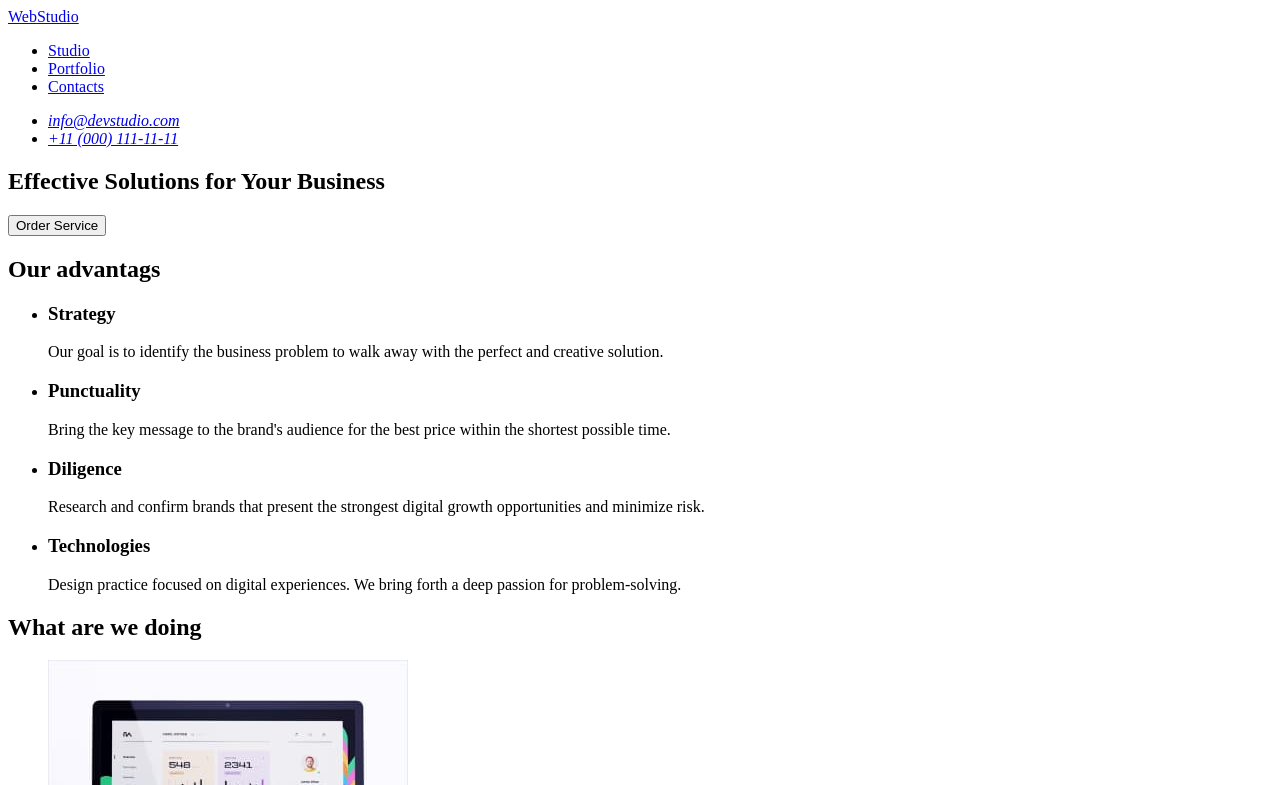
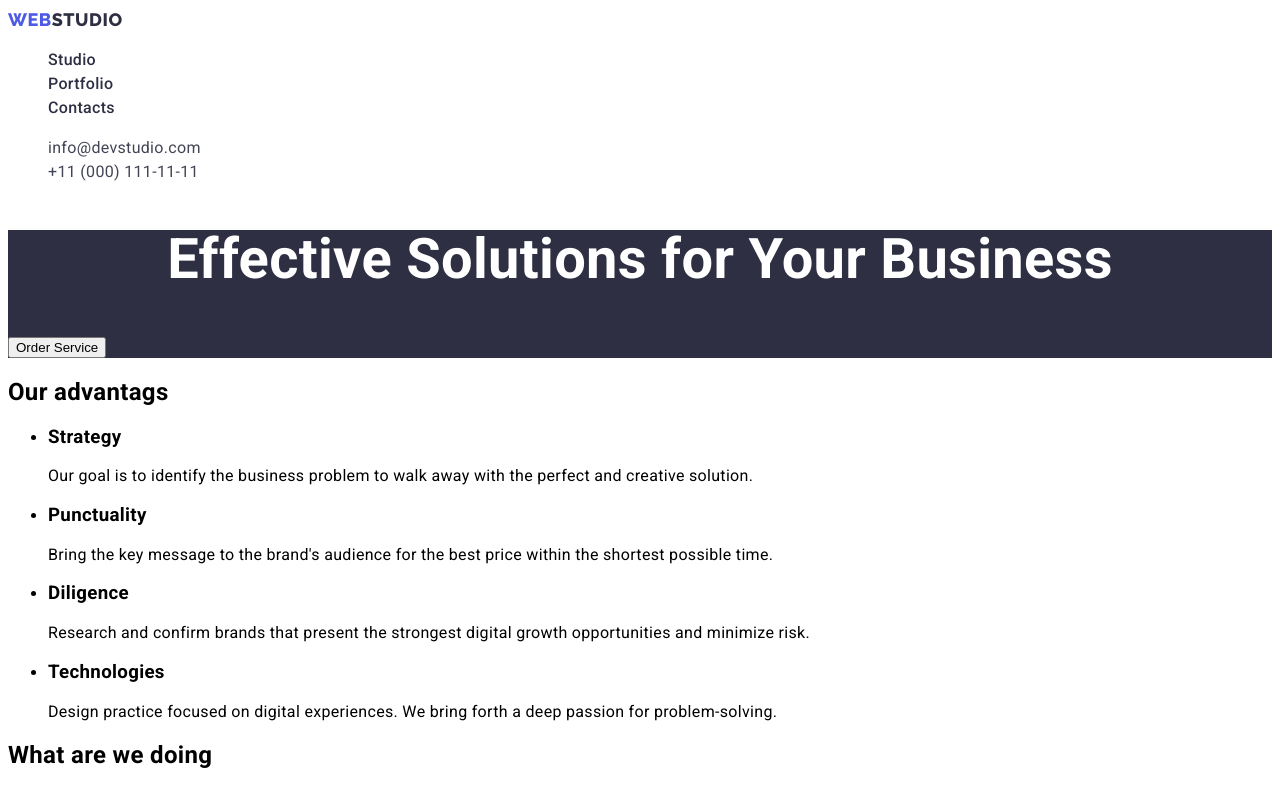
Before and after one commit to MShmatok/goit-markup-hw-02, a plain HTML site: page index.html in a window 1280 px wide. Shown: the top 785 px of the page. Drawn offline with Linux system fonts and the light colour scheme.

Commit message:
Лого залив

```diff
--- a/css/style.css
+++ b/css/style.css
@@ -0,0 +1,97 @@
+/* Colors txt */
+:root {
+  /* Colors txt */
+  --primary-txt-cl: #2e2f42;
+  --secondary-txt-cl: #434455;
+  --light-txt-cl: #ffffff;
+  --logo-darck-cl: #4d5ae5;
+  --logo-light-cl: #f4f4fd;
+  --pressed-txt-cl: #404bbf;
+
+  /* Colors bg */
+  --primary-bg-cl: #ffffff;
+  --secondary-bg-cl: #2e2f42;
+  --grey-light-cl: #f4f4fd;
+  --pressed-bg-cl: #404bbf;
+
+  /* Fonts */
+  --primary-font: Roboto;
+  --secondary-font: Raleway;
+}
+
+.body {
+  font-family: var(--primary-font);
+  letter-spacing: 0.02em;
+  font-size: 16px;
+}
+
+.link {
+  text-decoration: none;
+}
+.list {
+  list-style: none;
+}
+
+.header {
+}
+.header-nav {
+}
+.logo-link {
+  font-weight: 800;
+  font-size: 18px;
+  line-height: 1.33;
+  letter-spacing: 0.03em;
+  text-transform: uppercase;
+  color: var(--primary-txt-cl);
+  font-family: var(--secondary-font);
+}
+.logo-link.second {
+  color: var(--logo-light-cl);
+}
+.logo-color {
+  color: var(--logo-darck-cl);
+}
+.nav-list {
+}
+.nav-link {
+  font-weight: 500;
+  line-height: 1.5;
+  color: var(--primary-txt-cl);
+}
+.nav-link:hover,
+.nav-link:focus {
+  color: var(--pressed-txt-cl);
+}
+
+.contact {
+}
+.contact-link {
+  font-style: normal;
+  line-height: 1.5;
+  color: var(--secondary-txt-cl);
+}
+
+.contact-link:hover,
+.contact-link:focus {
+  color: var(--pressed-txt-cl);
+}
+.list {
+}
+.contact-item {
+}
+/* Styles for  HERO */
+
+.hero {
+  background-color: var(--secondary-bg-cl);
+}
+.hero-title {
+  font-weight: 700;
+  font-size: 56px;
+  line-height: 1.07;
+  text-align: center;
+  color: var(--light-txt-cl);
+}
+.hero-btn {
+}
+.btn {
+}
--- a/index.html
+++ b/index.html
@@ -6,32 +6,46 @@
     <meta name="viewport" content="width=device-width, initial-scale=1.0" />
     <meta name="description" content="Best Web Studio in Kyiv" />
     <title>Web Studio</title>
+    <link rel="preconnect" href="https://fonts.googleapis.com" />
+    <link rel="preconnect" href="https://fonts.gstatic.com" crossorigin />
+    <link
+      href="https://fonts.googleapis.com/css2?family=Raleway:wght@800&family=Roboto:wght@400;500;700&display=swap"
+      rel="stylesheet"
+    />
+
+    <link rel="stylesheet" href="./css/style.css" />
   </head>
 
-  <body>
-    <header>
-      <nav>
-        <a href="./index.html"><span>Web</span>Studio</a>
-        <ul>
+  <body class="body">
+    <header class="header">
+      <nav class="header-nav">
+        <a href="./index.html" class="logo-link link"
+          ><span class="logo-color">Web</span>Studio</a
+        >
+        <ul class="nav-list list">
           <li>
-            <a href="./studio.html">Studio</a>
+            <a href="./studio.html" class="nav-link link">Studio</a>
           </li>
           <li>
-            <a href="./portfolio.html">Portfolio</a>
+            <a href="./portfolio.html" class="nav-link link">Portfolio</a>
           </li>
           <li>
-            <a href="./contacts.html">Contacts</a>
+            <a href="./contacts.html" class="nav-link link">Contacts</a>
           </li>
         </ul>
       </nav>
 
-      <address>
-        <ul>
+      <address class="contact">
+        <ul class="contact-list list">
           <li>
-            <a href="mailto:info@devstudio.com">info@devstudio.com</a>
+            <a href="mailto:info@devstudio.com" class="contact-link link"
+              >info@devstudio.com</a
+            >
           </li>
           <li>
-            <a href="tel:+11(000)1111111">+11 (000) 111-11-11</a>
+            <a href="tel:+11(000)1111111" class="contact-link link"
+              >+11 (000) 111-11-11</a
+            >
           </li>
         </ul>
       </address>
@@ -39,9 +53,9 @@
 
     <main>
       <!-- Hero -->
-      <section>
-        <h1>Effective Solutions for Your Business</h1>
-        <button type="button">Order Service</button>
+      <section class="hero">
+        <h1 class="hero-title">Effective Solutions for Your Business</h1>
+        <button class="hero-btn btn" type="button">Order Service</button>
       </section>
 
       <section>
@@ -159,7 +173,9 @@
 
     <!-- Підвал -->
     <footer>
-      <a href=""><span>Web</span>Studio</a>
+      <a href="./index.html" class="logo-link link second"
+        ><span class="logo-color">Web</span>Studio</a
+      >
       <p>
         Web Studio Increase the flow of customers and sales for your business
         with digital marketing & growth solutions.
```
Also changed, not shown: portfolio.html (+6 -0 lines).
